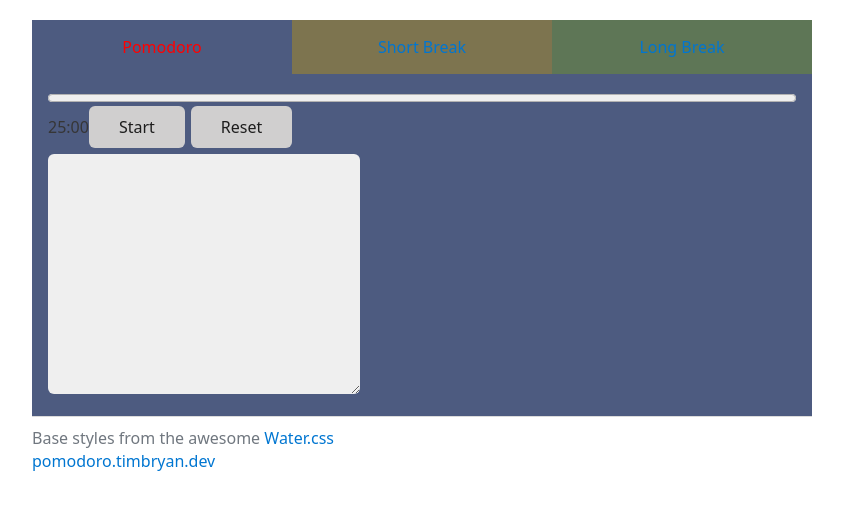
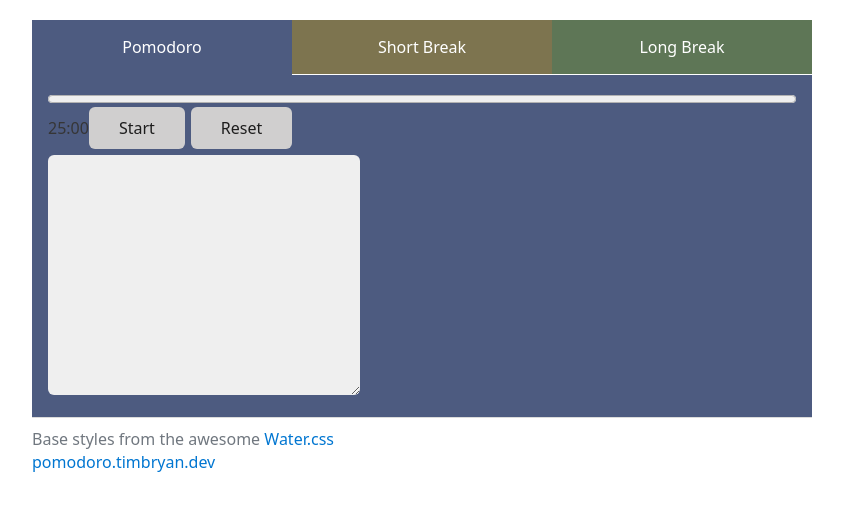
Before and after one commit to timbryandev/pomodoro-with-todos, a React (Vite) app: page /pomodoro in a window 1280 px wide. Shown: the top 510 px of the page, without its empty margins (218-1061 px from the left). Built offline with nearby package versions, Linux system fonts and the light colour scheme.

Commit message:
border styles for menu

```diff
--- a/src/App.css
+++ b/src/App.css
@@ -11,6 +11,7 @@ html {
 }
 
 :root {
+  --border-radius: 6px;
   --pomodoro: hsl(223, 25%, 40%);
   --shortBreak: hsl(48, 23%, 40%);
   --longBreak: hsl(105, 16%, 40%);
@@ -34,6 +35,12 @@ main {
   width: 100%;
   text-align: center;
   padding: 1rem;
+  color: #ffffff;
+  border-bottom: 1px solid var(--background-body);
+}
+
+.nav li a.active {
+  border-bottom-color: transparent;
 }
 
 [data-mode='pomodoro'],
@@ -51,12 +58,7 @@ main {
   background-color: var(--longBreak);
 }
 
-.active {
-  color: red;
-}
-
 .timer__progress {
   width: 100%;
-
   display: block;
 }
```
